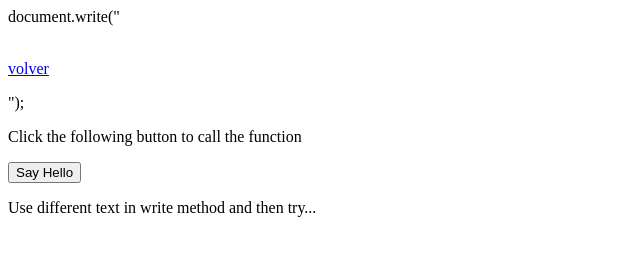
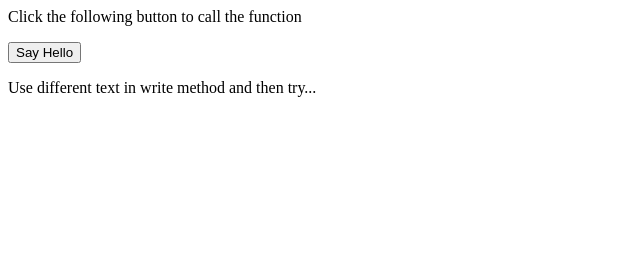
Before and after one commit to meliantoto2/SistemasDeControl6A, a plain HTML site: page JavaScript/ejerciciollamarfuncion.html in a window 1280 px wide. Shown: the whole page, without its empty margins (0-640 px from the left). Drawn offline with Linux system fonts and the light colour scheme.

Commit message:
Update ejerciciollamarfuncion.html

```diff
--- a/JavaScript/ejerciciollamarfuncion.html
+++ b/JavaScript/ejerciciollamarfuncion.html
@@ -7,7 +7,6 @@ function sayHello()
   document.write("<br/><br/><p><a href=\"../index.html\">volver</a></p>");
 }
 </script>
-  document.write("<br/><br/><p><a href=\"../index.html\">volver</a></p>");
 </head>
 <body>
 <p>Click the following button to call the function</p>
```
